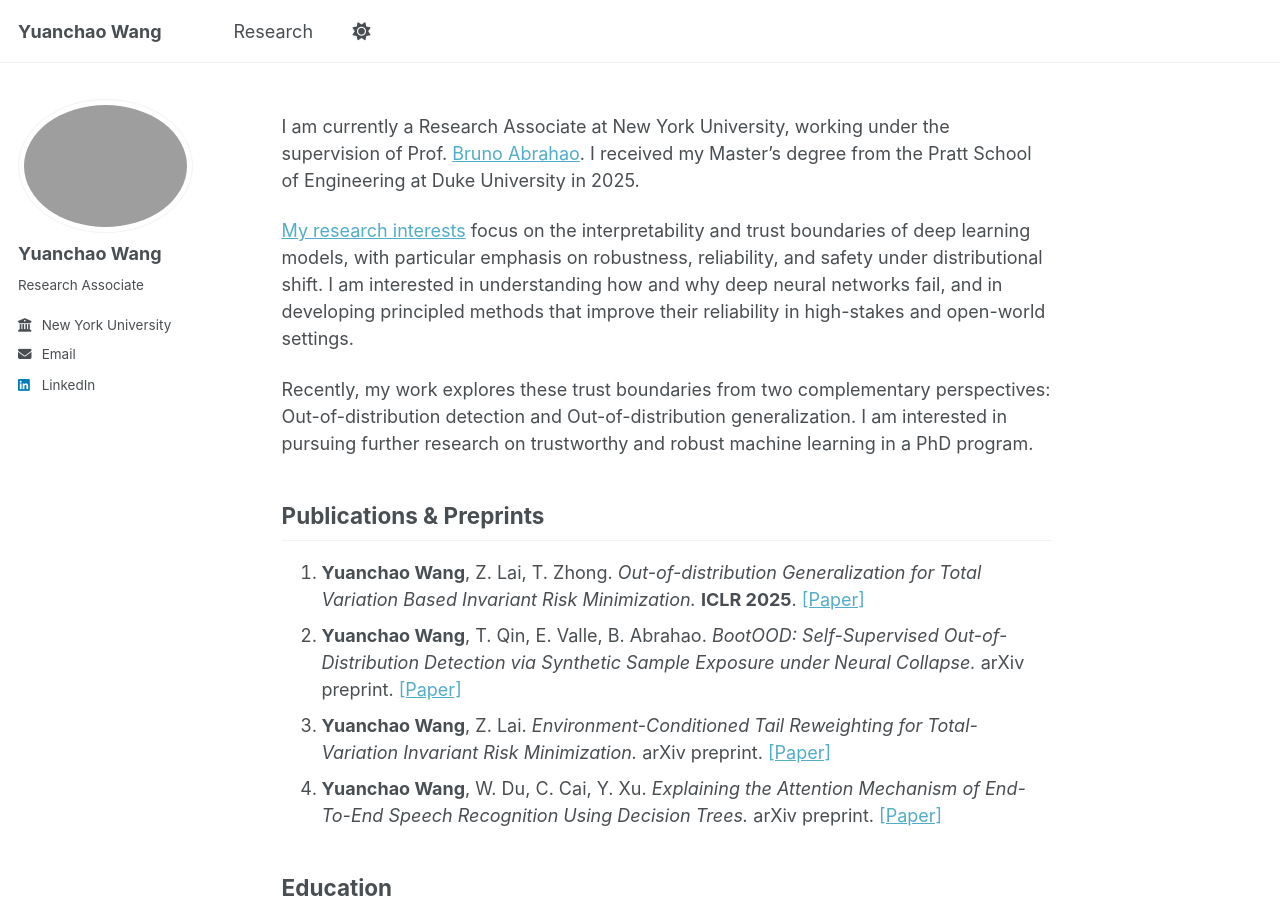
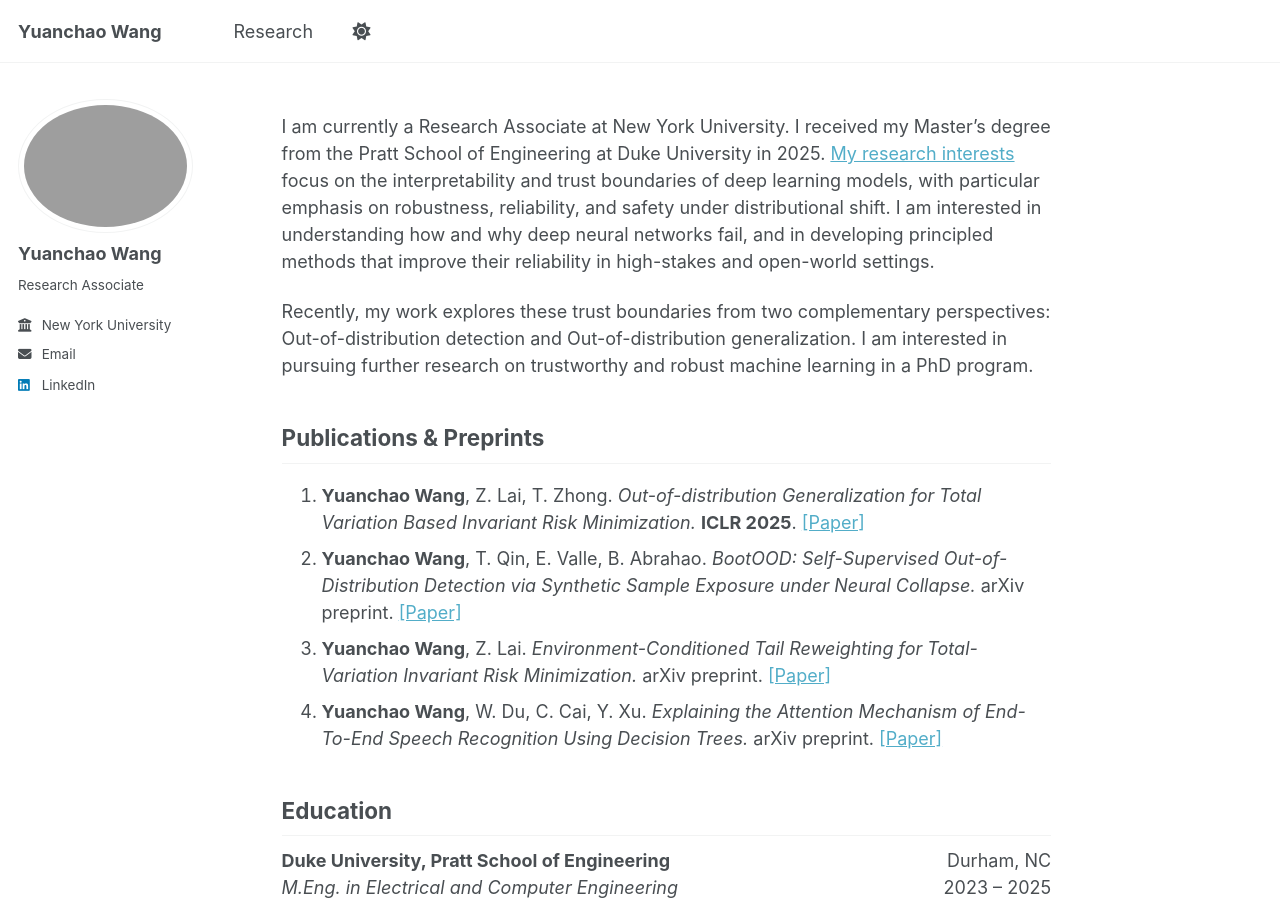
Before and after one commit to JohnnyWyc/JohnnyWyc.github.io, a Jekyll site: the page built from _pages/about.md, in a window 1280 px wide and 900 px high. Built offline with Jekyll 4.4.1, drawn with Linux system fonts in a browser that asks for light colours; a script bundle is joined from its source files by our own code; library files that are not in the unit come from our copies.

Commit message:
Update about.md

```diff
--- a/_pages/about.md
+++ b/_pages/about.md
@@ -8,8 +8,10 @@ redirect_from:
 ---
 
 
-I am currently a Research Associate at New York University, working under the supervision of Prof. [Bruno Abrahao](https://scholar.google.com/citations?user=x34kIOIAAAAJ&hl=en). I received my Master’s degree from the Pratt School of Engineering at Duke University in 2025.
-
+I am currently a Research Associate at New York University. I received my Master’s degree from the Pratt School of Engineering at Duke University in 2025.
+<!--
+, working under the supervision of Prof. [Bruno Abrahao](https://scholar.google.com/citations?user=x34kIOIAAAAJ&hl=en)
+-->
 [My research interests](/research/) focus on the interpretability and trust boundaries of deep learning models, with particular emphasis on robustness, reliability, and safety under distributional shift. I am interested in understanding how and why deep neural networks fail, and in developing principled methods that improve their reliability in high-stakes and open-world settings.
 
 Recently, my work explores these trust boundaries from two complementary perspectives: Out-of-distribution detection and Out-of-distribution generalization. I am interested in pursuing further research on trustworthy and robust machine learning in a PhD program.
```
